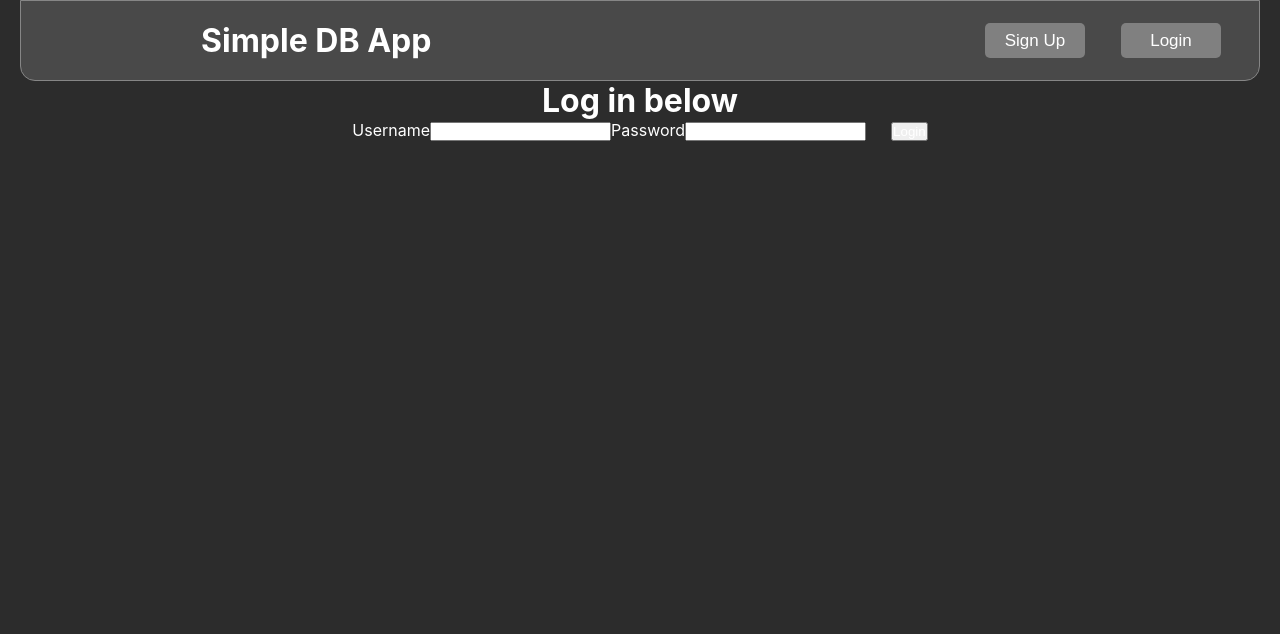
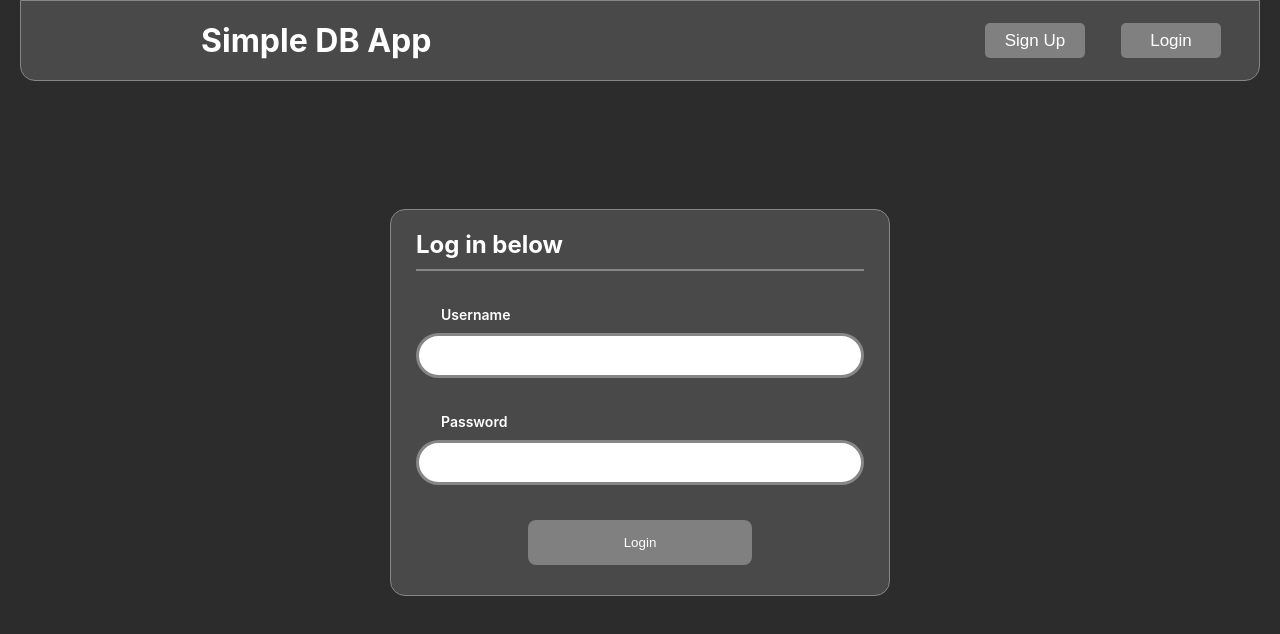
Before and after one commit to MichalPC/simple-database-manipulation-app, a React (Create React App) app: page /login in a window 1280 px wide. Shown: the top 634 px of the page. Built offline with nearby package versions, Linux system fonts and the light colour scheme.

Commit message:
Change the Login element class names.

```diff
--- a/src/components/Login/Login.js
+++ b/src/components/Login/Login.js
@@ -47,12 +47,12 @@ function Login() {
 
   return (
     <div className="Login">
-      <main className="Login-container">
-        <form className="Login-form">
+      <main className="Form-container">
+        <form className="Form">
           <h1>Log in below</h1>
-          <label className="Input-label">Username</label>
+          <label className="Form-label">Username</label>
           <input type="text" className="User-input" value={curUsername} onChange={setUsername}></input>
-          <label className="Input-label">Password</label>
+          <label className="Form-label">Password</label>
           <input type="password" className="Password-input"  value={curPassword} onChange={setPassword}></input>
           <label ref={errorLabel} className="Error-label"></label>
           <button type='button' onClick={checkLogin} >Login</button>
```
